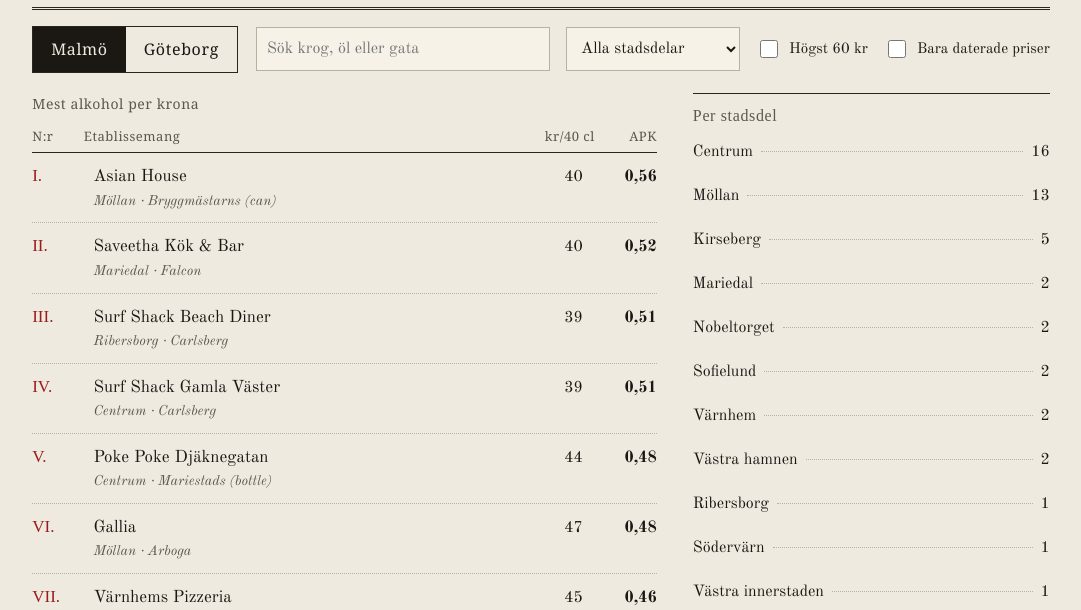
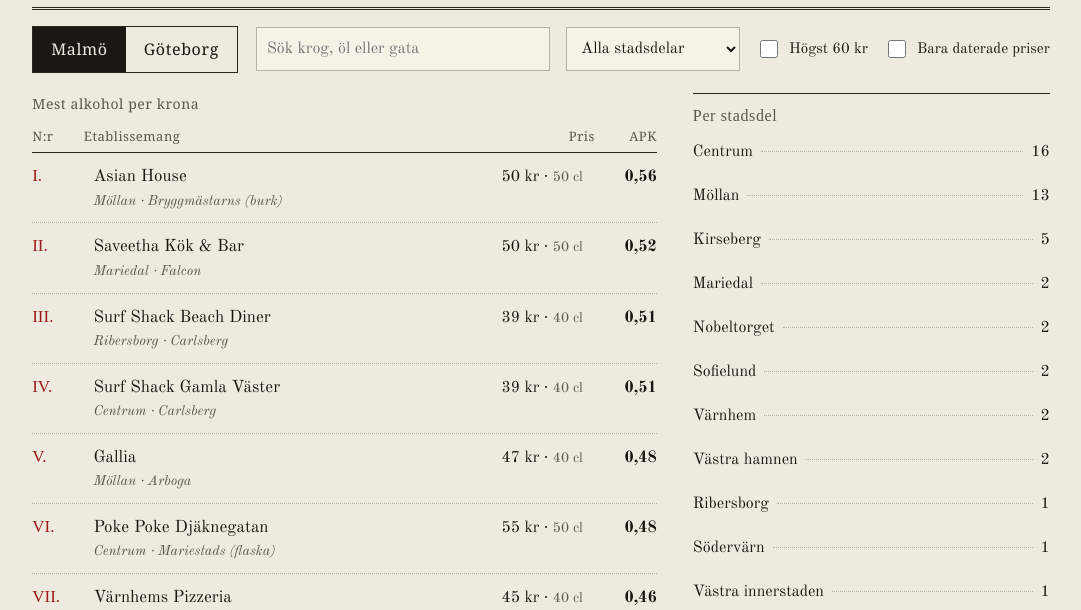
Before and after one commit to phoenixcyberpunk/personal-beercules, a plain HTML site: page public/index.html in a window 1280 px wide. Shown: the part 190-800 px from the top of the page, without its empty margins (99-1180 px from the left). Drawn offline with nearby package versions, Linux system fonts and the light colour scheme; a web font is replaced by a local one.

Commit message:
Show the real price and size instead of kr per 40 cl; Swedish burk/flaska
Co-Authored-By: Claude Opus 5.5 <noreply@anthropic.com>
Claude-Session: https://claude.ai/code/session_01SaFbPAAVbv2xbZUhmqJ25b

```diff
--- a/public/index.html
+++ b/public/index.html
@@ -36,7 +36,8 @@ label.ck input{width:18px;height:18px;accent-color:var(--red)}
 :focus-visible{outline:2px solid var(--red);outline-offset:2px}
 .cols{display:grid;grid-template-columns:minmax(0,1.75fr) minmax(0,1fr);gap:clamp(18px,3vw,36px)}
 .kick{font-size:14px;color:var(--mute);margin:0 0 6px}
-.hd,.row>summary{display:grid;grid-template-columns:3.2em minmax(0,1fr) 4.6em 4em;gap:10px;align-items:baseline}
+.hd,.row>summary{display:grid;grid-template-columns:3.2em minmax(0,1fr) 7.6em 4em;gap:10px;align-items:baseline}
+.pr small{color:var(--mute);font-size:14px}
 .hd{font-size:13px;color:var(--mute);border-bottom:1px solid var(--rule);padding:6px 0}
 .hd span:nth-child(n+3),.n{text-align:right;white-space:nowrap;font-variant-numeric:tabular-nums}
 .row{border-bottom:1px dotted var(--hair)}
@@ -63,7 +64,7 @@ aside h2{font-family:'IM Fell English SC',serif;font-weight:400;letter-spacing:.
 .small{font-size:14px;color:var(--mute);margin:8px 0 0}
 footer{margin-top:28px;border-top:3px double var(--rule);padding-top:10px;font-size:14px;color:var(--mute);display:flex;justify-content:space-between;gap:12px;flex-wrap:wrap}
 @media(max-width:760px){.cols{grid-template-columns:minmax(0,1fr)}.bar{flex-direction:column;align-items:stretch}.tabs a{flex:1;justify-content:center}.ctl{flex-direction:column;align-items:stretch;gap:8px}.ctl input[type=search],.ctl select{width:100%;flex:none}.ctl .ck{min-height:40px}}
-@media(max-width:520px){.hd,.row>summary{grid-template-columns:2.4em minmax(0,1fr) 3.6em 3.2em;gap:6px}.body{padding-left:0}.top span:nth-child(3){display:none}}
+@media(max-width:520px){.hd,.row>summary{grid-template-columns:2.4em minmax(0,1fr) 4.2em 3.2em;gap:6px}.pr small{display:block;font-size:13px}.pr .dot{display:none}.body{padding-left:0}.top span:nth-child(3){display:none}}
 </style>
 </head>
 <body>
@@ -87,7 +88,7 @@ footer{margin-top:28px;border-top:3px double var(--rule);padding-top:10px;font-s
 <div class="cols">
 <main>
 <p class="kick sc">Mest alkohol per krona</p>
-<div class="hd sc"><span>N:r</span><span>Etablissemang</span><span>kr/40 cl</span><span>APK</span></div>
+<div class="hd sc"><span>N:r</span><span>Etablissemang</span><span>Pris</span><span>APK</span></div>
 <div id="list"></div>
 </main>
 <aside>
@@ -106,7 +107,8 @@ const esc=s=>String(s??'').replace(/[&<>"]/g,c=>({'&':'&amp;','<':'&lt;','>':'&g
 const fmt=(x,d)=>x==null?'–':x.toLocaleString('sv-SE',{minimumFractionDigits:d,maximumFractionDigits:d});
 const today=new Date();
 document.getElementById('today').textContent=today.toLocaleDateString('sv-SE',{weekday:'long',day:'numeric',month:'long',year:'numeric'}).replace(/^./,c=>c.toUpperCase());
-const prep=rows=>rows.map(({bar,area,price_kr:price,size_cl:size,abv,beer,source:src,source_url:url,checked:date,address:addr,note})=>{
+const sv=s=>s==null?s:String(s).replace(/\(can\)/,'(burk)').replace(/\(bottle\)/,'(flaska)').replace(/^Not named \((burk|flaska)\)$/,'Okänt märke ($1)').replace(/^Not named$/,'Okänt märke');
+const prep=rows=>rows.map(({bar,area,price_kr:price,size_cl:size,abv,beer:b0,source:src,source_url:url,checked:date,address:addr,note})=>{const beer=sv(b0);
   const per40=price!=null&&size?Math.round(price/size*40):null;
   const apk=price!=null&&size&&abv?Math.round(size*10*abv/price*100)/100:null;
   let st,cls='';
@@ -119,7 +121,7 @@ const prep=rows=>rows.map(({bar,area,price_kr:price,size_cl:size,abv,beer,source
 const C={malmo:{name:'Malmö',rows:[]},goteborg:{name:'Göteborg',rows:[]}};
 const $=id=>document.getElementById(id);
 let city='malmo';
-const by=(a,b)=>(b.apk??-1)-(a.apk??-1)||(a.per40??999)-(b.per40??999)||a.bar.localeCompare(b.bar,'sv');
+const by=(a,b)=>(b.apk??-1)-(a.apk??-1)||(a.price??999)-(b.price??999)||a.bar.localeCompare(b.bar,'sv');
 function setCity(){
   const h=location.hash.slice(1);city=C[h]?h:'malmo';
   for(const k in C)$('t-'+k).setAttribute('aria-current',k===city?'page':'false');
@@ -129,8 +131,8 @@ function setCity(){
 }
 function render(){
   const rows=C[city].rows,q=$('q').value.trim().toLowerCase(),ar=$('area').value,u60=$('u60').checked,fr=$('fresh').checked;
-  const vis=rows.filter(r=>(!ar||r.area===ar)&&(!u60||(r.per40!=null&&r.per40<=60))&&(!fr||r.date)&&(!q||[r.bar,r.beer,r.addr,r.area].join(' ').toLowerCase().includes(q))).sort(by);
-  $('list').innerHTML=vis.length?vis.map((r,i)=>`<details class="row"><summary><span class="rn">${ROMAN(i+1)}.</span><span><span class="nm">${esc(r.bar)}</span><span class="meta">${esc(r.area)}${r.beer?' · '+esc(r.beer):''}</span></span><span class="n">${r.per40??'–'}</span><span class="n apk">${fmt(r.apk,2)}</span></summary><dl class="body">
+  const vis=rows.filter(r=>(!ar||r.area===ar)&&(!u60||(r.price!=null&&r.price<=60))&&(!fr||r.date)&&(!q||[r.bar,r.beer,r.addr,r.area].join(' ').toLowerCase().includes(q))).sort(by);
+  $('list').innerHTML=vis.length?vis.map((r,i)=>`<details class="row"><summary><span class="rn">${ROMAN(i+1)}.</span><span><span class="nm">${esc(r.bar)}</span><span class="meta">${esc(r.area)}${r.beer?' · '+esc(r.beer):''}</span></span><span class="n pr">${r.price!=null?r.price+' kr':'–'}${r.price!=null&&r.size?'<span class="dot"> · </span><small>'+r.size+' cl</small>':''}</span><span class="n apk">${fmt(r.apk,2)}</span></summary><dl class="body">
 <dt>Pris</dt><dd>${r.price!=null?r.price+' kr'+(r.size?' för '+r.size+' cl':''):'Okänt'}</dd>
 <dt>Starkhet</dt><dd>${r.abv?fmt(r.abv*100,1)+' %':'Okänd'}</dd>
 <dt>Adress</dt><dd>${esc(r.addr)||'Okänd'}</dd>
```
